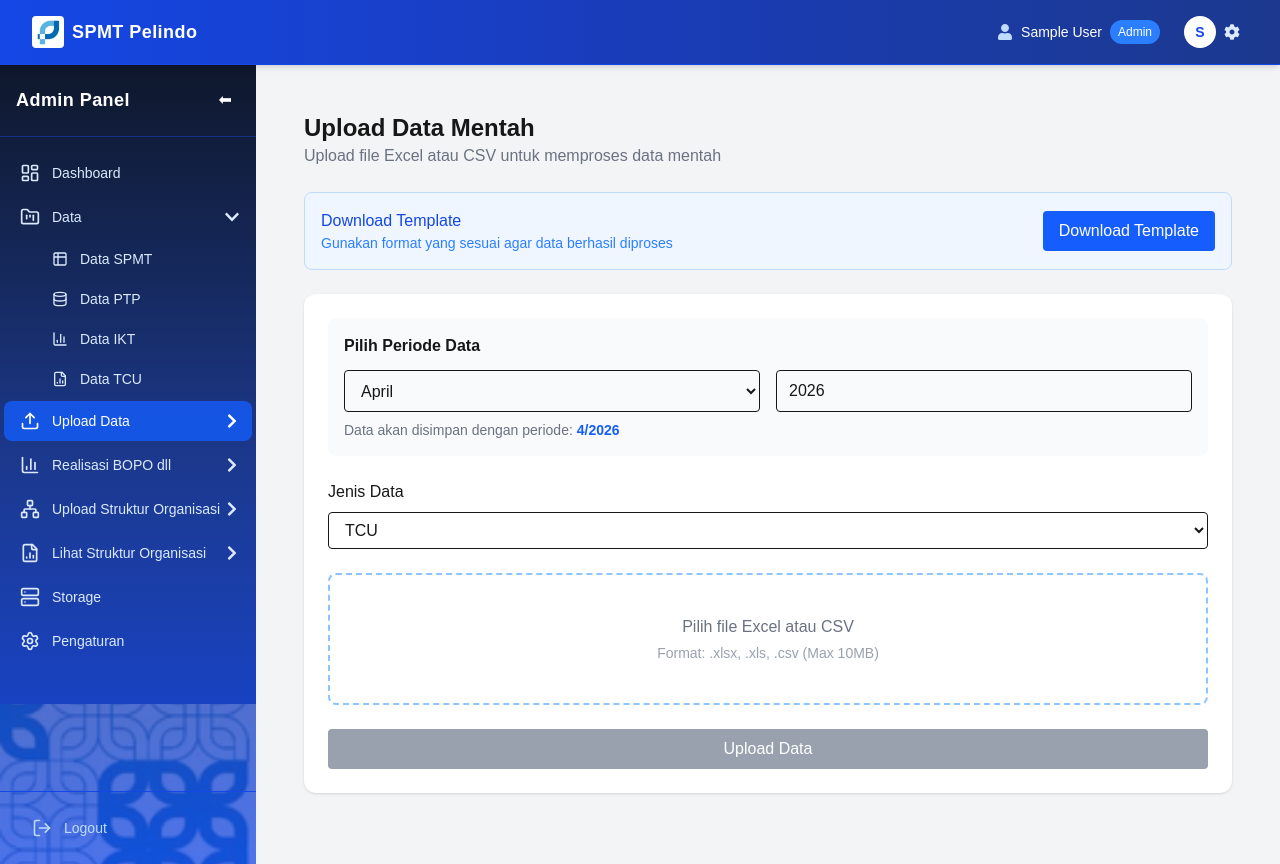
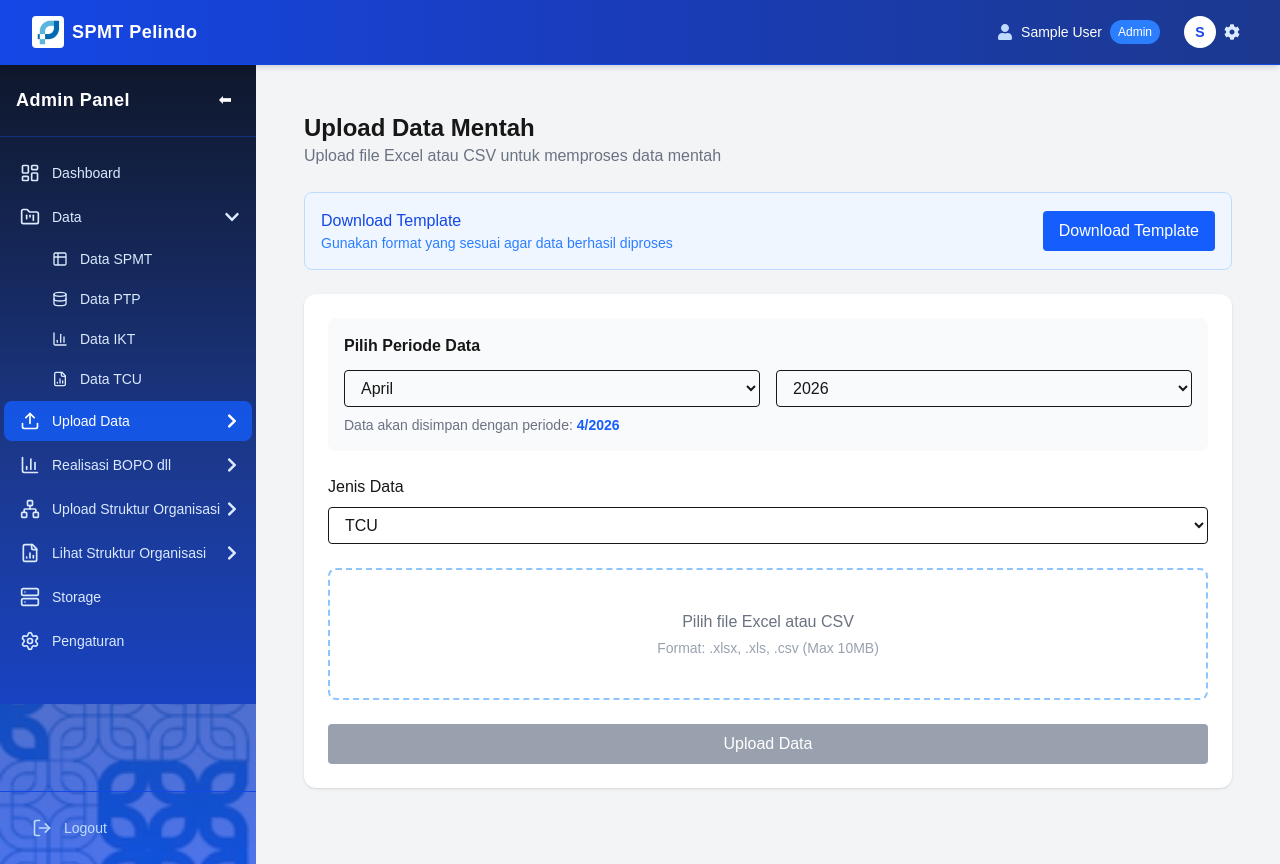
Before and after one commit to samuelmanikart20-dotcom/Dashboard-SDM, a Next.js app: page /admin/upload-raw-data in a window 1280 px wide. Built offline with nearby package versions, Linux system fonts and the light colour scheme; sample sign-in values are in the browser's storage.

Commit message:
Perbaikan pada bagian "Tahun" difitur upload data mentah

```diff
--- a/src/app/admin/upload-raw-data/page.tsx
+++ b/src/app/admin/upload-raw-data/page.tsx
@@ -12,9 +12,22 @@ export default function UploadRawDataPage() {
   const [showModal, setShowModal] = useState(false);
 
   const bulanList = [
-    "Januari","Februari","Maret","April","Mei","Juni",
-    "Juli","Agustus","September","Oktober","November","Desember"
+    "Januari",
+    "Februari",
+    "Maret",
+    "April",
+    "Mei",
+    "Juni",
+    "Juli",
+    "Agustus",
+    "September",
+    "Oktober",
+    "November",
+    "Desember",
   ];
+
+  // LIST TAHUN 2023 - 2036
+  const tahunList = Array.from({ length: 14 }, (_, i) => 2023 + i);
 
   const handleUpload = async () => {
     if (!file) return;
@@ -41,7 +54,6 @@ export default function UploadRawDataPage() {
       }
 
       alert("Upload berhasil!");
-
     } catch (err) {
       console.error(err);
       alert("Error upload");
@@ -53,7 +65,6 @@ export default function UploadRawDataPage() {
 
   return (
     <div className="p-6 space-y-6">
-
       {/* HEADER */}
       <div>
         <h1 className="text-2xl font-bold">Upload Data Mentah</h1>
@@ -78,28 +89,36 @@ export default function UploadRawDataPage() {
 
       {/* CARD */}
       <div className="bg-white p-6 rounded-xl shadow space-y-6">
-
         {/* PERIODE */}
         <div className="bg-gray-50 p-4 rounded-lg">
           <p className="font-semibold mb-3">Pilih Periode Data</p>
 
           <div className="grid grid-cols-2 gap-4">
+            {/* BULAN */}
             <select
               value={bulan}
               onChange={(e) => setBulan(Number(e.target.value))}
-              className="border px-3 py-2 rounded"
+              className="border px-3 py-2 rounded w-full"
             >
               {bulanList.map((b, i) => (
-                <option key={i} value={i + 1}>{b}</option>
+                <option key={i} value={i + 1}>
+                  {b}
+                </option>
               ))}
             </select>
 
-            <input
-              type="number"
+            {/* TAHUN */}
+            <select
               value={tahun}
               onChange={(e) => setTahun(Number(e.target.value))}
-              className="border px-3 py-2 rounded"
-            />
+              className="border px-3 py-2 rounded w-full"
+            >
+              {tahunList.map((t) => (
+                <option key={t} value={t}>
+                  {t}
+                </option>
+              ))}
+            </select>
           </div>
 
           <p className="text-sm text-gray-500 mt-2">
@@ -113,6 +132,7 @@ export default function UploadRawDataPage() {
         {/* JENIS DATA */}
         <div>
           <label className="block mb-2 font-medium">Jenis Data</label>
+
           <select
             value={type}
             onChange={(e) => setType(e.target.value)}
@@ -131,6 +151,7 @@ export default function UploadRawDataPage() {
           onClick={() => document.getElementById("fileInput")?.click()}
         >
           <p className="text-gray-500">Pilih file Excel atau CSV</p>
+
           <p className="text-sm text-gray-400 mt-1">
             Format: .xlsx, .xls, .csv (Max 10MB)
           </p>
@@ -163,16 +184,18 @@ export default function UploadRawDataPage() {
       {/* ================= MODAL ================= */}
       {showModal && (
         <div className="fixed inset-0 bg-black/40 flex items-center justify-center z-50">
-
           <div className="bg-white p-6 rounded-xl w-[400px] text-center space-y-4">
-
             <div className="text-4xl">📤</div>
 
-            <h2 className="text-lg font-semibold">Konfirmasi Upload</h2>
+            <h2 className="text-lg font-semibold">
+              Konfirmasi Upload
+            </h2>
 
             <p>
               Anda akan mengupload data <b>{type}</b> untuk periode{" "}
-              <b>{bulan}/{tahun}</b>
+              <b>
+                {bulanList[bulan - 1]} {tahun}
+              </b>
             </p>
 
             <div className="bg-gray-100 p-3 rounded text-sm">
@@ -199,7 +222,6 @@ export default function UploadRawDataPage() {
                 Batal
               </button>
             </div>
-
           </div>
         </div>
       )}
```
